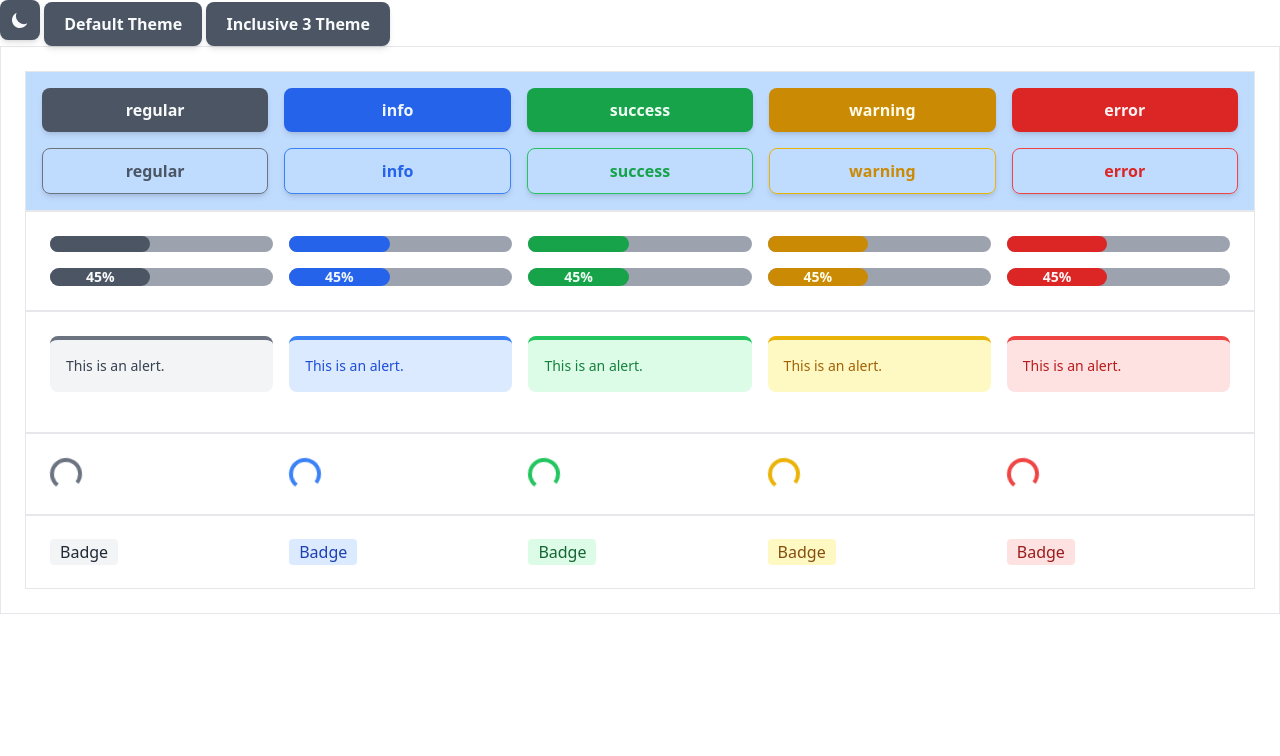
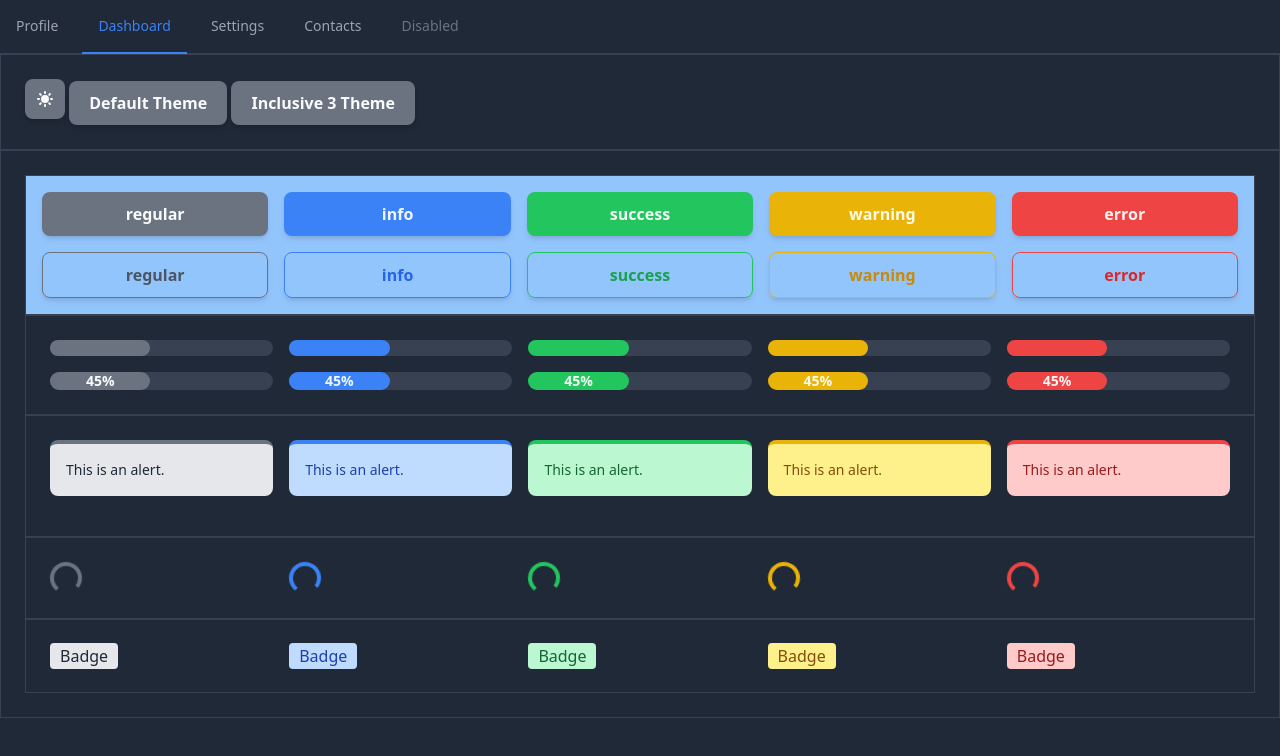
Before and after one commit to edadma/react-tailwind, a React (Create React App) app: page / in a window 1280 px wide. Shown: the top 756 px of the page. Built offline with nearby package versions, Linux system fonts and the light colour scheme.

Commit message:
fix ModeProvider

```diff
--- a/src/ModeProvider.tsx
+++ b/src/ModeProvider.tsx
@@ -1,6 +1,9 @@
 import React, { useContext, useState } from 'react'
+import { useTheme } from './ThemeProvider'
 
 export type ModeType = 'light' | 'dark'
+
+const DEFAULT_MODE = 'dark'
 
 export const SET_MODE: SetMode = {
   mode: 'light',
@@ -19,11 +22,22 @@ export const ModeContext = React.createContext(SET_MODE)
 export const useMode = () => useContext(ModeContext)
 
 export const ModeProvider: React.FC<{ value?: ModeType }> = ({ children, value }) => {
-  const [mode, setMode] = useState(value || 'light')
+  const [mode, setMode] = useState(value || DEFAULT_MODE) // dark mode by default
+  const { theme } = useTheme()
+
+  const html = document.querySelector('html')
+
+  if (mode === 'dark') html?.classList.add('dark')
+  else html?.classList.remove('dark')
+
+  const body = document.querySelector('body')
+
+  body?.classList.add('dark:' + theme.dark)
 
   return (
     <ModeContext.Provider value={{ mode, setMode }}>
-      <div className={`${mode === 'light' ? '' : 'dark'}`}>{children}</div>
+      {children}
+      {/*<div className={`${mode === 'light' ? '' : 'dark'}`}>{children}</div>*/}
     </ModeContext.Provider>
   )
 }
--- a/src/index.tsx
+++ b/src/index.tsx
@@ -22,7 +22,51 @@ import { ThemeSwitcher } from './ThemeSwitcher'
 const App: React.FC = () => (
   <ThemeProvider>
     <ModeProvider>
-      <ModeSwitcher /> <ThemeSwitcher value={DefaultTheme} /> <ThemeSwitcher value={CB3Theme} />
+      <div className="border-b border-gray-200 dark:border-gray-700 dark:bg-gray-800">
+        <ul className="flex flex-wrap -mb-px">
+          <li className="mr-2">
+            <a
+              href="#"
+              className="inline-block py-4 px-4 text-sm font-medium text-center text-gray-500 rounded-t-lg border-b-2 border-transparent hover:text-gray-600 hover:border-gray-300 dark:text-gray-400 dark:hover:text-gray-300"
+            >
+              Profile
+            </a>
+          </li>
+          <li className="mr-2">
+            <a
+              href="#"
+              className="inline-block py-4 px-4 text-sm font-medium text-center text-blue-600 rounded-t-lg border-b-2 border-blue-600 active dark:text-blue-500 dark:border-blue-500"
+              aria-current="page"
+            >
+              Dashboard
+            </a>
+          </li>
+          <li className="mr-2">
+            <a
+              href="#"
+              className="inline-block py-4 px-4 text-sm font-medium text-center text-gray-500 rounded-t-lg border-b-2 border-transparent hover:text-gray-600 hover:border-gray-300 dark:text-gray-400 dark:hover:text-gray-300"
+            >
+              Settings
+            </a>
+          </li>
+          <li className="mr-2">
+            <a
+              href="#"
+              className="inline-block py-4 px-4 text-sm font-medium text-center text-gray-500 rounded-t-lg border-b-2 border-transparent hover:text-gray-600 hover:border-gray-300 dark:text-gray-400 dark:hover:text-gray-300"
+            >
+              Contacts
+            </a>
+          </li>
+          <li>
+            <a className="inline-block py-4 px-4 text-sm font-medium text-center text-gray-400 rounded-t-lg cursor-not-allowed dark:text-gray-500">
+              Disabled
+            </a>
+          </li>
+        </ul>
+      </div>
+      <Card>
+        <ModeSwitcher /> <ThemeSwitcher value={DefaultTheme} /> <ThemeSwitcher value={CB3Theme} />
+      </Card>
       <Card>
         <Card pad={4} bg="info">
           <Grid cols={5}>
--- a/src/themes/DefaultTheme.ts
+++ b/src/themes/DefaultTheme.ts
@@ -18,6 +18,7 @@ class ProgressColor {
 export const DefaultTheme = {
   name: 'Default Theme',
   description: 'Basic theme with support for both light and dark modes',
+  dark: 'bg-gray-800',
   size: {
     xs: { text: 'text-xs', height: 'h-4' },
     sm: { text: 'text-sm', height: 'h-4' },
--- a/tailwind.config.js
+++ b/tailwind.config.js
@@ -1,5 +1,5 @@
 module.exports = {
-  content: ['./src/**/*.{js,jsx,ts,tsx}'],
+  content: ['./src/**/*.{js,jsx,ts,tsx}', './public/index.html'],
   darkMode: 'class',
   theme: {
     extend: {
```
